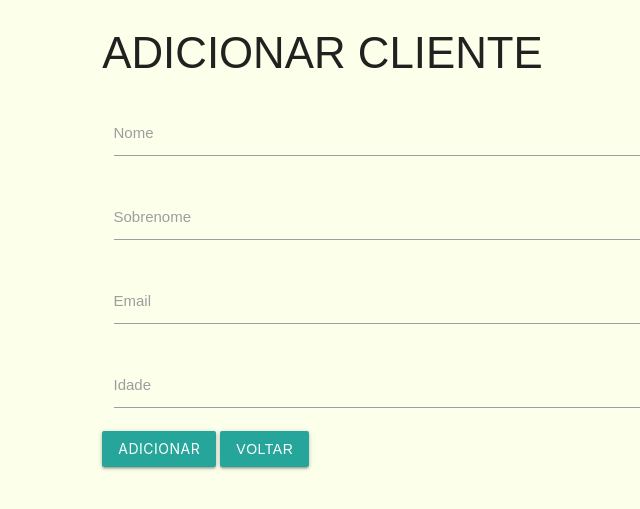
After one commit to BernardoPacheco94/cursophp.com, a PHP site: page /adicionar.php in a window 1280 px wide. The commit adds this page. Shown: the top 509 px of the page, without its empty margins (229-869 px from the left). Run offline with PHP 8.4, Linux system fonts and the light colour scheme.

Commit message:
inicio-imp-create

```diff
--- /dev/null
+++ b/27-crud/adicionar.php
@@ -0,0 +1,32 @@
+<?php
+include_once 'includes/header.php';
+?>
+<div class="row">
+    <div class="col s12 m6 push-m3 ">
+    <h3>ADICIONAR CLIENTE</h3>
+        <form action="php_action/create.php" method="POST">
+        <div class="input-field col s12">
+                <input type="text" name="nome" id="nome">
+                <label for="nome">Nome</label>
+            </div>
+            <div class="input-field col s12">
+                <input type="text" name="sobrenome" id="sobrenome">
+                <label for="sobrenome">Sobrenome</label>
+            </div>
+            <div class="input-field col s12">
+                <input type="text" name="email" id="email">
+                <label for="email">Email</label>
+            </div>
+            <div class="input-field col s12">
+                <input type="text" name="idade" id="idade">
+                <label for="idade">Idade</label>
+            </div>
+            <button type="submit" class="btn" name="btn-cadastrar">ADICIONAR</button>
+            <a href="index.php" class="btn"> VOLTAR</a>
+        </form>
+    </div>
+</div>
+
+<?php
+include_once 'includes/footer.php';
+?>
--- /dev/null
+++ b/27-crud/includes/footer.php
@@ -0,0 +1,7 @@
+
+
+    <!--JavaScript at end of body for optimized loading-->
+    <script src="https://cdnjs.cloudflare.com/ajax/libs/materialize/1.0.0/js/materialize.min.js"></script>
+</body>
+
+</html>
--- /dev/null
+++ b/27-crud/includes/header.php
@@ -0,0 +1,17 @@
+<!DOCTYPE html>
+<html>
+
+<head>
+    <meta charset="utf-8">
+    <!--Import Google Icon Font-->
+    <link href="https://fonts.googleapis.com/icon?family=Material+Icons" rel="stylesheet">
+    <!--Import materialize.css-->
+    <link rel="stylesheet" href="https://cdnjs.cloudflare.com/ajax/libs/materialize/1.0.0/css/materialize.min.css">
+
+
+    <!--Let browser know website is optimized for mobile-->
+    <meta name="viewport" content="width=device-width, initial-scale=1.0" />
+    <link rel="stylesheet" href="style.css">
+</head>
+
+<body>
--- /dev/null
+++ b/27-crud/style.css
@@ -0,0 +1,12 @@
+
+
+body{
+    font-family: Arial, Helvetica, sans-serif;
+    background-color: rgba(236, 255, 127, 0.158);
+}
+th, td, tr{
+    border: 1px solid rgba(0, 0, 0, 0.205);
+}
+th{
+    text-align: center;
+}
```
Also changed, not shown: 27-crud/index.php (+31 -17 lines), 27-crud/php-action/create.php (added, +17 -0 lines), 27-crud/php-action/db_connect.php (added, +12 -0 lines).
